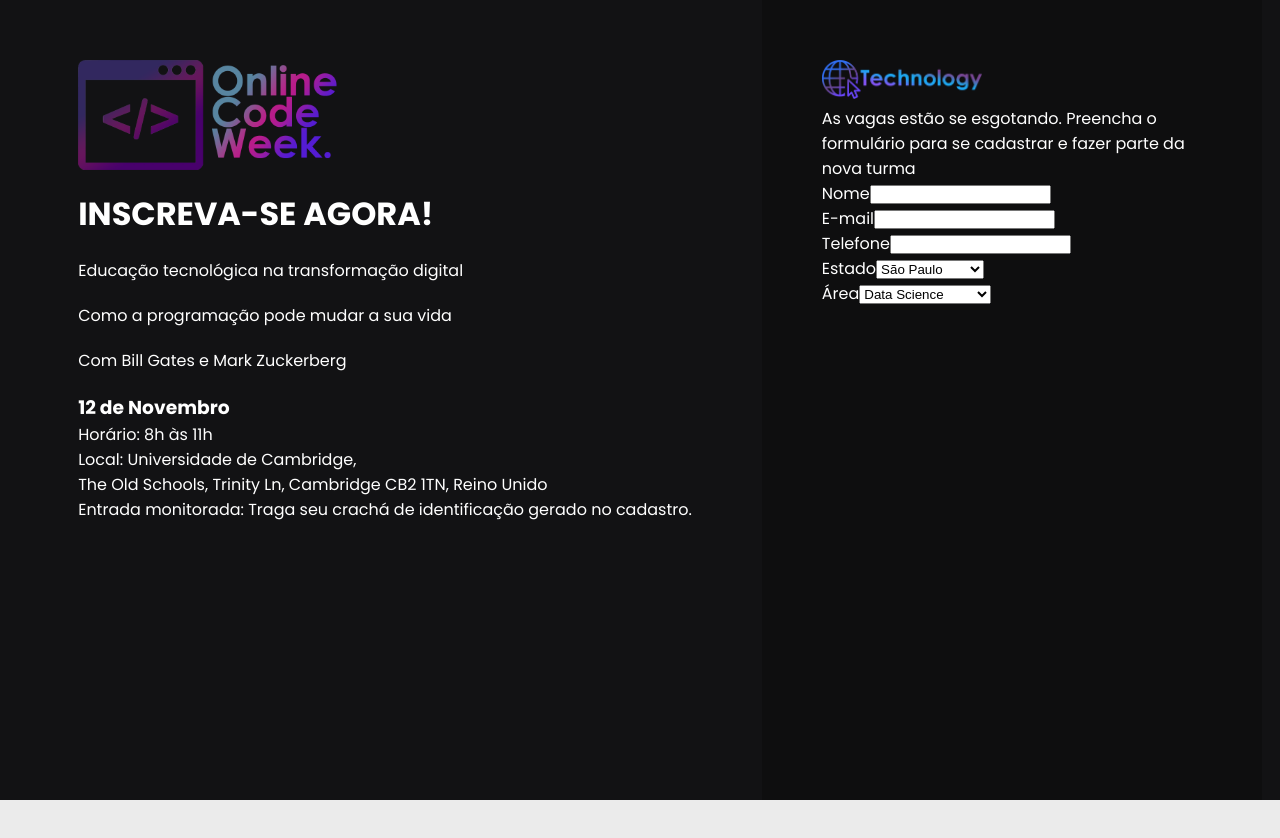
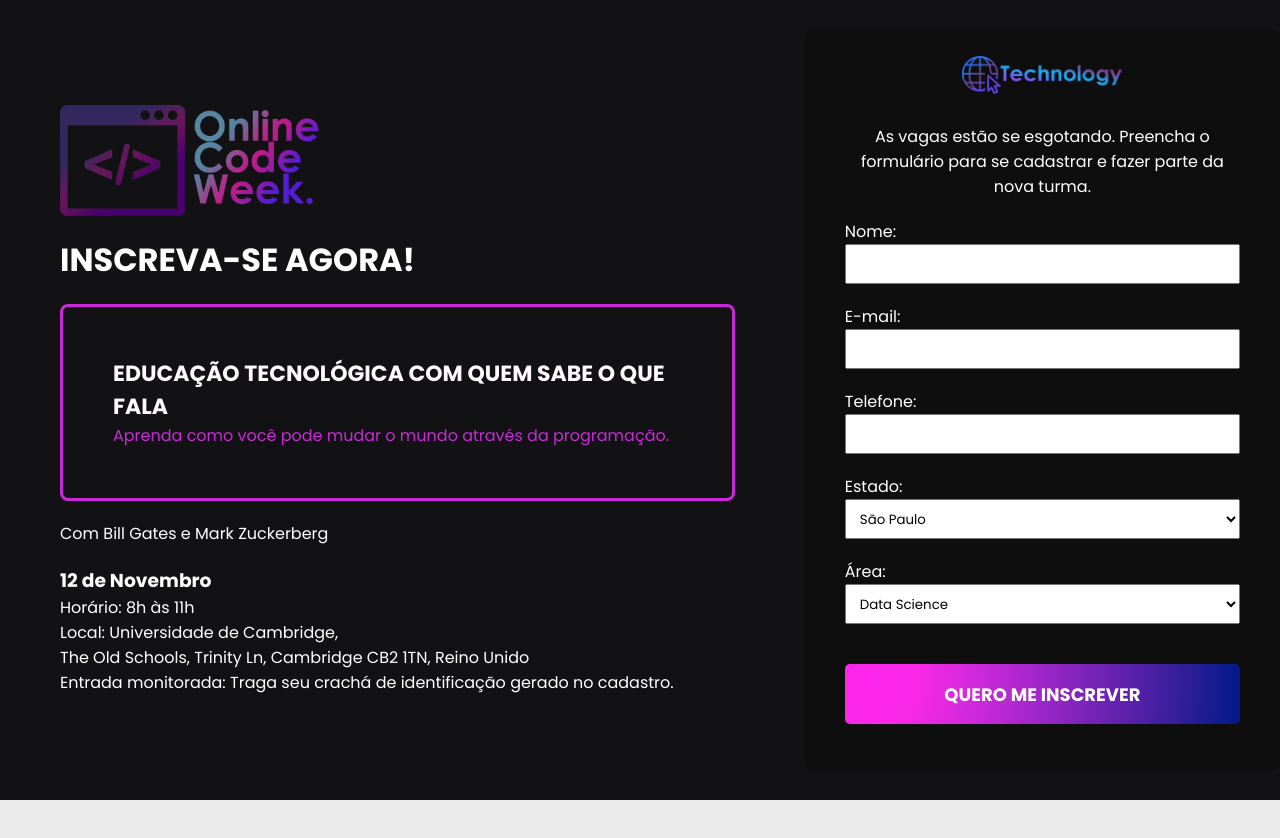
Before and after one commit to brunofilho1/react-landing-page, a React (Create React App) app: page / in a window 1280 px wide. Shown: the top 838 px of the page. Built offline with nearby package versions, Linux system fonts and the light colour scheme.

Commit message:
form update

```diff
--- a/src/components/Header/index.tsx
+++ b/src/components/Header/index.tsx
@@ -11,9 +11,10 @@ export function Header() {
 
                     <h1>INSCREVA-SE AGORA!</h1>
 
-                    <p>Educação tecnológica na
-                    transformação digital</p>
-                    <span>Como a programação pode mudar a sua vida</span>
+                    <div className="header-text">
+                        <p>Educação tecnológica com quem sabe o que fala</p>
+                        <span>Aprenda como você pode mudar o mundo através da programação.</span>
+                    </div>
 
                     <p>Com Bill Gates e Mark Zuckerberg</p>
 
@@ -32,28 +33,31 @@ export function Header() {
 
                 <div className="form-card">
                     <form>
+                        <div className="form-header">
                             <img width="160px" src={companyLogo} alt="Technology" />
 
                             <p>As vagas estão se esgotando. Preencha o formulário
-                            para se cadastrar e fazer parte da nova turma</p>
+                                para se cadastrar e fazer parte da nova turma.</p>
+                        </div>
 
+                        <div className="form-content">
                             <div className="form-name">
-                            <label htmlFor="name">Nome</label>
+                                <label htmlFor="name">Nome:</label>
                                 <input type="text" name="name"/>
                             </div>
 
                             <div className="form-email">
-                            <label htmlFor="email">E-mail</label>
+                                <label htmlFor="email">E-mail:</label>
                                 <input type="email" name="email"/>
                             </div>
 
                             <div className="form-phone">
-                            <label htmlFor="phone">Telefone</label>
+                                <label htmlFor="phone">Telefone:</label>
                                 <input type="number" name="phone"/>
                             </div>
 
                             <div className="form-state">
-                            <label htmlFor="state-select">Estado</label>
+                                <label htmlFor="state-select">Estado:</label>
                                 <select name="state-select">
                                     <option value="webdevelopment" selected>São Paulo</option>
                                     <option value="datascience">Rio de Janeiro</option>
@@ -62,7 +66,7 @@ export function Header() {
                             </div>
 
                             <div className="form-area">
-                            <label htmlFor="area-select">Área</label>
+                                <label htmlFor="area-select">Área:</label>
                                 <select name="area-select">
                                     <option value="webdevelopment">Web Development</option>
                                     <option value="datascience" selected>Data Science</option>
@@ -70,6 +74,11 @@ export function Header() {
                                 </select>
                             </div>
 
+                            <div className="form-button">
+                                <button>QUERO ME INSCREVER</button>
+                            </div>
+                        </div>
+
                     </form>
                 </div>
             </header>
--- a/src/components/Header/styles.scss
+++ b/src/components/Header/styles.scss
@@ -18,17 +18,80 @@
         display: flex;
         flex-direction: column;
         align-items: left;
+        justify-content: center;
+        gap: 20px;
+    }
 
-        gap: 20px;
+    .header-text {
+        color: #ca29d9;
+        padding: 50px;
+
+        border: 3px solid #ca29d9;
+        border-radius: 8px;
+
+        p {
+            text-transform: uppercase;
+            font-size: 22px;
+            font-weight: 700;
+            color: #fff8fe;
+        }
+        span {
+
+        }
+    }
+
+    .form-header {
+        display: flex;
+        flex-direction: column;
+        align-items: center;
+        text-align: center;
+        gap: 30px;
     }
 
     .form-card {
         width: 500px;
-        padding: 60px;
+        padding: 60px 40px;
         display: flex;
         justify-content: center;
-        align-items: right;
+        align-items: center;
+        margin: 30px 0;
+        border-radius: 8px;
 
         background-color: $custom-form-card;
+
+        form div {
+            margin-bottom: 20px;
+        }
+
+        form div input, select {
+            width: 100%;
+            height: 40px;
+            padding: 0px 10px;
+            font-family: 'Poppins', sans-serif;
+        }
+
+        form button {
+            width: 100%;
+            height: 60px;
+            margin-top: 20px;
+
+            font-family: 'Poppins', sans-serif;
+            font-size: 18px;
+            font-weight: 700;
+            background: $custom-button;
+            border: 0;
+            border-radius: 5px;
+
+            color: #fff;
+            cursor: pointer;
+
+            transition: 0.2s;
+
+        &:hover {
+            font-size: 19px;
+            font-weight: 700;
+
+        }
+        }
     }
 }
--- a/src/styles/custom_colors.scss
+++ b/src/styles/custom_colors.scss
@@ -3,3 +3,6 @@ $custom-header: #121214;
 $custom-form-card: #0e0e0f;
 $custom-main: rgb(235, 235, 235);
 $custom-footer: #121214;
+$custom-button: radial-gradient(circle at 2.39% 27.8%, #ff24ed 0,
+#f828e6 16.67%, #ca29d9 33.33%, #9926c6 50%, #6822b0 66.67%,
+#361e9b 83.33%, #001a89 100%);
```
Lines whose indentation alone changed are shown as unchanged.
